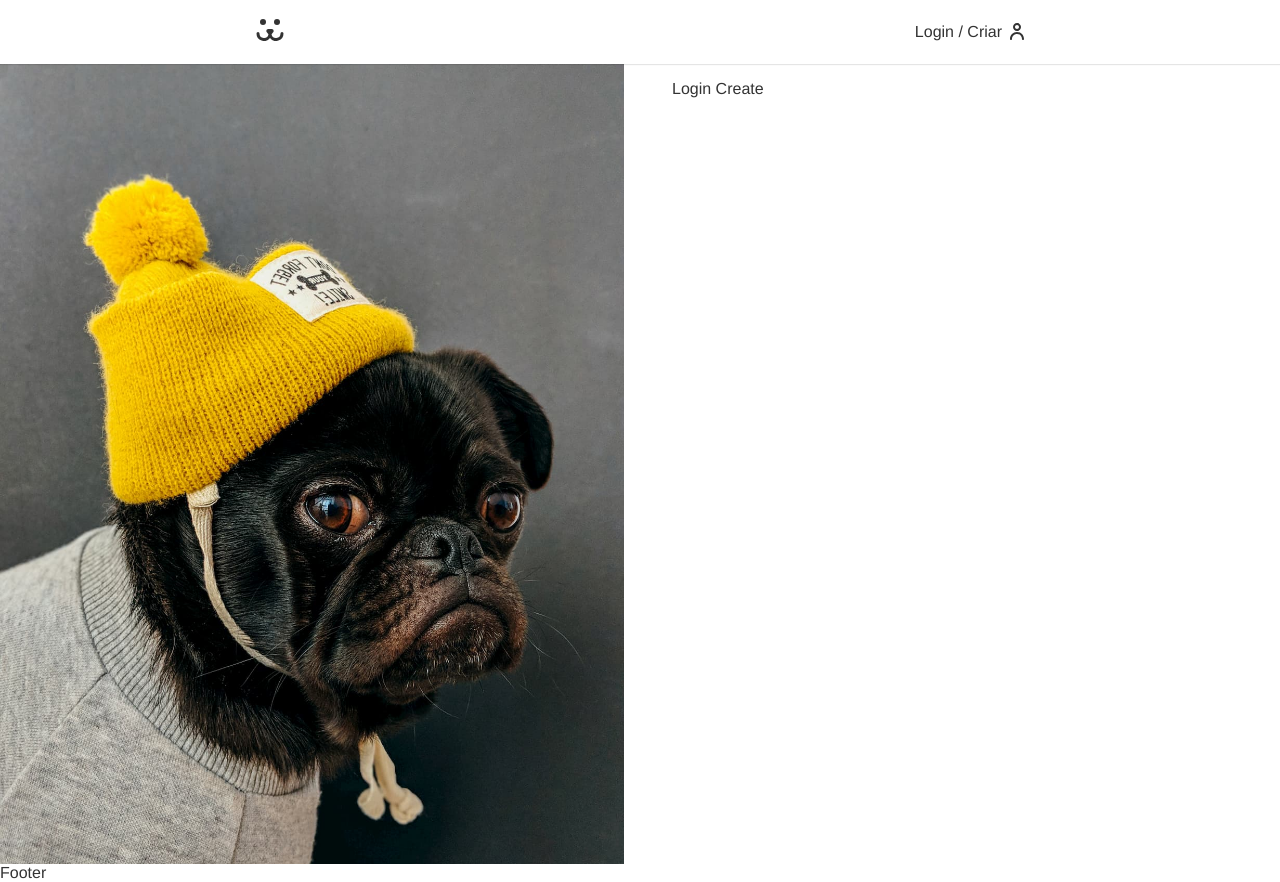
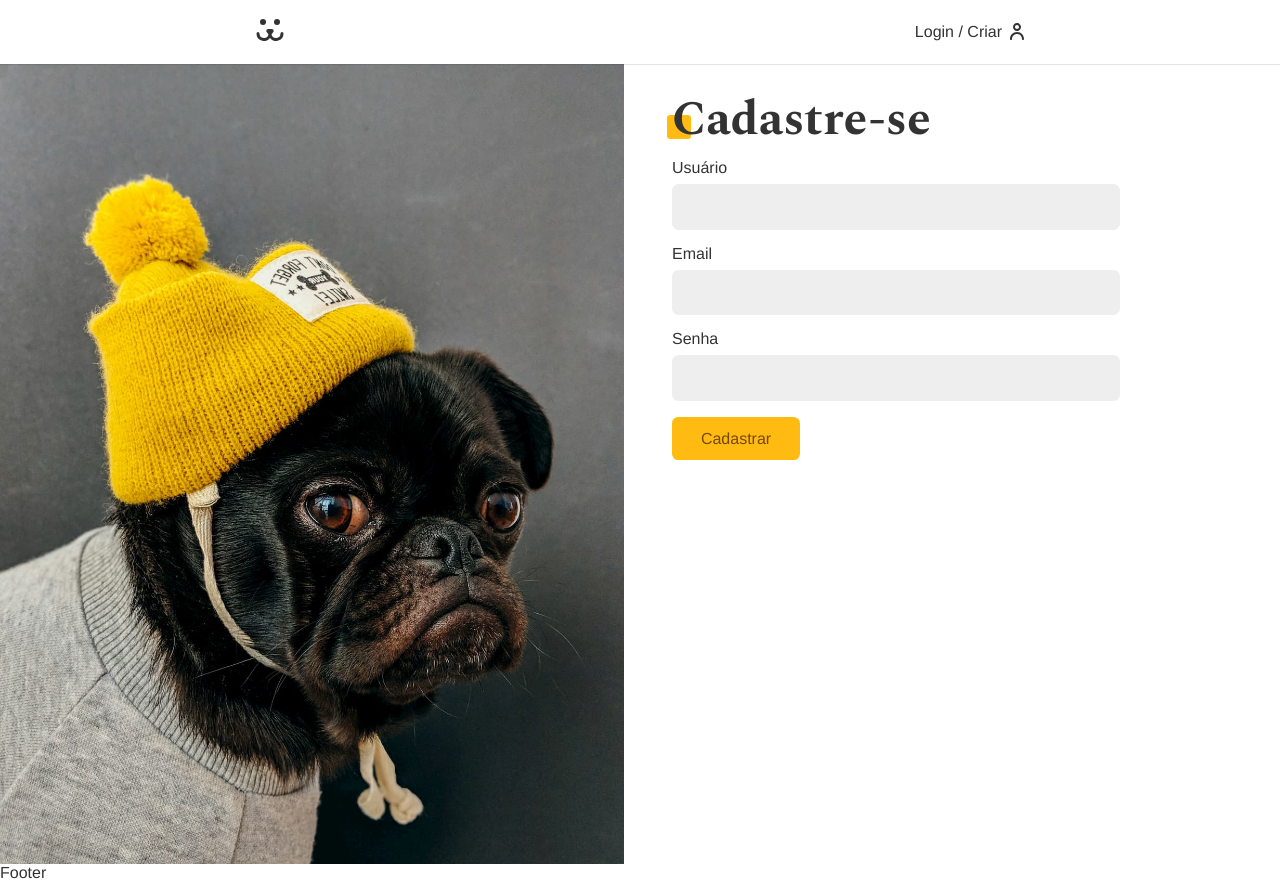
Before and after one commit to gsouza97/DogsOrigamid, a React (Create React App) app: page /login/criar in a window 1280 px wide. Built offline with nearby package versions, Linux system fonts and the light colour scheme.

Commit message:
tela de cadastro

```diff
--- a/src/Components/Login/Login.js
+++ b/src/Components/Login/Login.js
@@ -14,7 +14,7 @@ const Login = () => {
     <Navigate to="/conta" />;
   }
   return (
-    <section className={`${styles.login} animeLeft`}>
+    <section className={styles.login}>
       <div className={styles.forms}>
         <Routes>
           <Route path="/" element={<LoginForm />} />
--- a/src/Components/Login/LoginCreate.js
+++ b/src/Components/Login/LoginCreate.js
@@ -1,7 +1,68 @@
 import React from "react";
+import Button from "../Forms/Button";
+import Input from "../Forms/Input";
+import useForm from "../../Hooks/useForm";
+import { USER_POST } from "../../api";
+import { UserContext } from "../../UserContext";
 
 const LoginCreate = () => {
-  return <div>Login Create</div>;
+  const username = useForm();
+  const email = useForm("email");
+  const password = useForm("password");
+
+  const context = React.useContext(UserContext);
+
+  async function handleSubmit(event) {
+    event.preventDefault();
+    try {
+      const api = USER_POST({
+        username: username.value,
+        email: email.value,
+        password: password.value,
+      });
+      const response = await fetch(api.url, api.options);
+      if (response.ok) {
+        await context.userLogin(username.value, password.value);
+      }
+      console.log(response);
+    } catch (err) {}
+  }
+
+  return (
+    <section className="animeLeft">
+      <h1 className="title">Cadastre-se</h1>
+      <form onSubmit={handleSubmit}>
+        <Input
+          label="Usuário"
+          type="text"
+          name="username"
+          value={username.value}
+          onChange={username.onChange}
+          error={username.error}
+          onBlur={username.onBlur}
+        />
+        <Input
+          label="Email"
+          type="text"
+          name="email"
+          value={email.value}
+          onChange={email.onChange}
+          error={email.error}
+          onBlur={email.onBlur}
+        />
+        <Input
+          label="Senha"
+          type="password"
+          name="password"
+          value={password.value}
+          onChange={password.onChange}
+          error={password.error}
+          onBlur={password.onBlur}
+        />
+        <Button>Cadastrar</Button>
+      </form>
+    </section>
+  );
 };
 
 export default LoginCreate;
--- a/src/Hooks/useForm.js
+++ b/src/Hooks/useForm.js
@@ -5,6 +5,11 @@ const validationTypes = {
     regex:
       /^(([^<>()[\]\\.,;:\s@"]+(\.[^<>()[\]\\.,;:\s@"]+)*)|(".+"))@((\[[0-9]{1,3}\.[0-9]{1,3}\.[0-9]{1,3}\.[0-9]{1,3}\])|(([a-zA-Z\-0-9]+\.)+[a-zA-Z]{2,}))$/,
     message: "Preencha um email válido",
+  },
+  password: {
+    regex: /^(?=.*\d)(?=.*[a-z])(?=.*[A-Z])[0-9a-zA-Z]{8,}$/,
+    message:
+      "A senha precisa ter no mínimo 8 caracteres, 1 caractere maiúsculo, 1 caractere minúsculo e 1 digito",
   },
 };
 
--- a/src/api.js
+++ b/src/api.js
@@ -36,3 +36,16 @@ export function USER_GET(token) {
     },
   };
 }
+
+export function USER_POST(body) {
+  return {
+    url: API_URL + "/api/user",
+    options: {
+      method: "POST",
+      headers: {
+        "Content-Type": "application/json",
+      },
+      body: JSON.stringify(body),
+    },
+  };
+}
```
